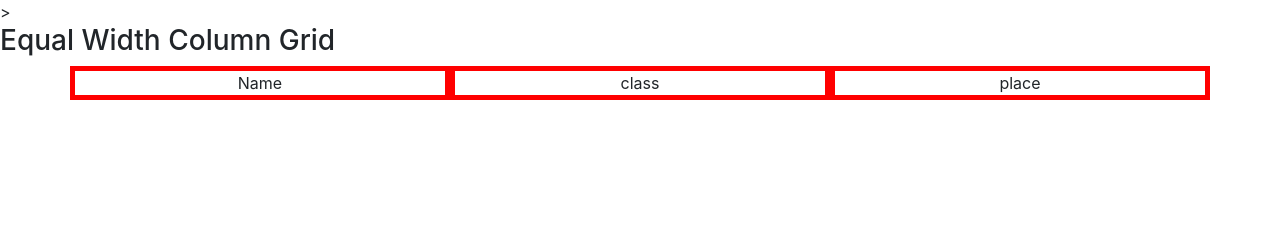
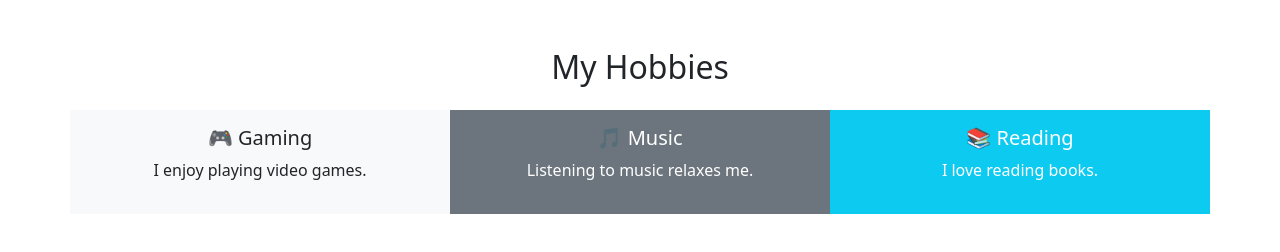
Before and after one commit to raahiyashu-ai/webdev, a plain HTML site: page bootstrap.html in a window 1280 px wide. Drawn offline with nearby package versions, Linux system fonts and the light colour scheme.

Commit message:
Add files via upload

```diff
--- a/bootstrap.html
+++ b/bootstrap.html
@@ -1,33 +1,34 @@
 <!DOCTYPE html>
 <html>
 
-
-<head>>
-    <title>Bootstrap Grid System</title>
-    <link rel="stylesheet" href="https://maxcdn.bootstrapcdn.com/bootstrap/4.3.1/css/bootstrap.min.css">
-    <style>
-        .col-sm {
-            text-align: center;
-            border: 5px solid red;
-        }
-    </style>
+<head>
+    <title>Bootstrap Container</title>
+    <link href="https://cdn.jsdelivr.net/npm/bootstrap@5.3.3/dist/css/bootstrap.min.css" rel="stylesheet">
 </head>
 
 <body>
-    <h3>Equal Width Column Grid</h3>
-    <div class="container">
+
+    <div class="container mt-5">
+        <h2 class="text-center mb-4">My Hobbies</h2>
+
         <div class="row">
-            <div class="col-sm">
-                Name
+            <div class="col-md-4 p-3 bg-light text-center">
+                <h5>🎮 Gaming</h5>
+                <p>I enjoy playing video games.</p>
             </div>
-            <div class="col-sm">
-                class
+
+            <div class="col-md-4 p-3 bg-secondary text-white text-center">
+                <h5>🎵 Music</h5>
+                <p>Listening to music relaxes me.</p>
             </div>
-            <div class="col-sm">
-                place
+
+            <div class="col-md-4 p-3 bg-info text-white text-center">
+                <h5>📚 Reading</h5>
+                <p>I love reading books.</p>
             </div>
         </div>
     </div>
+
 </body>
 
 </html>
```
